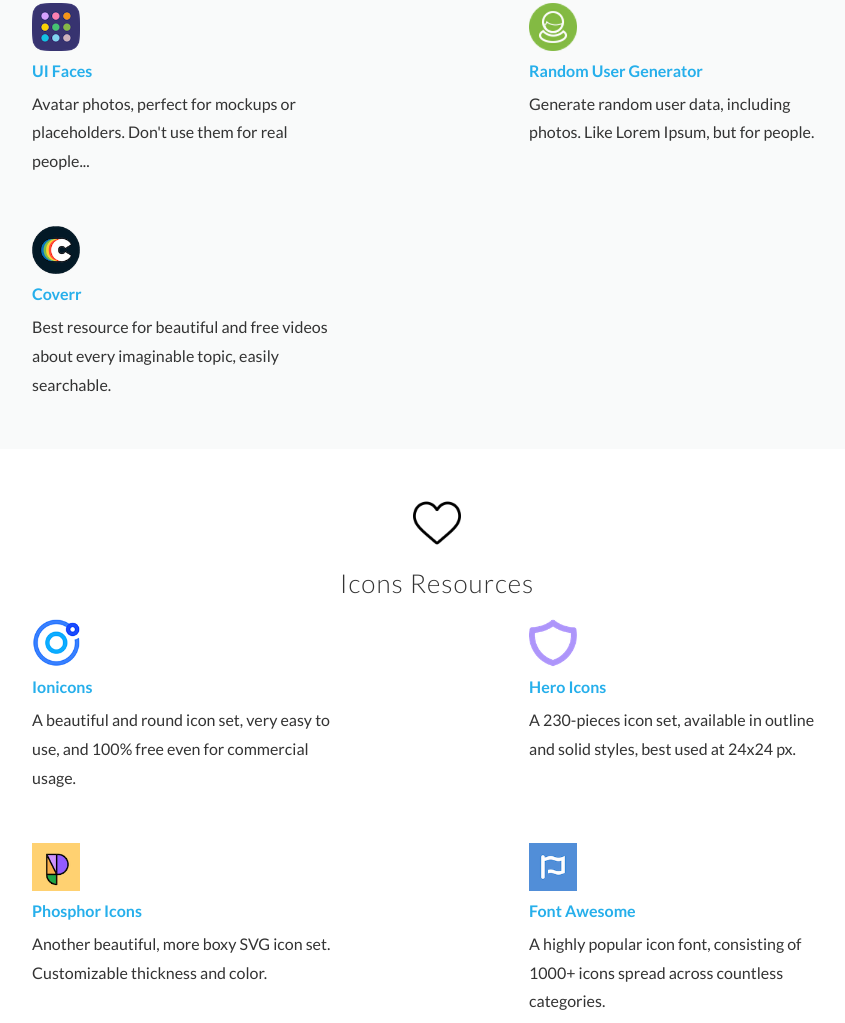
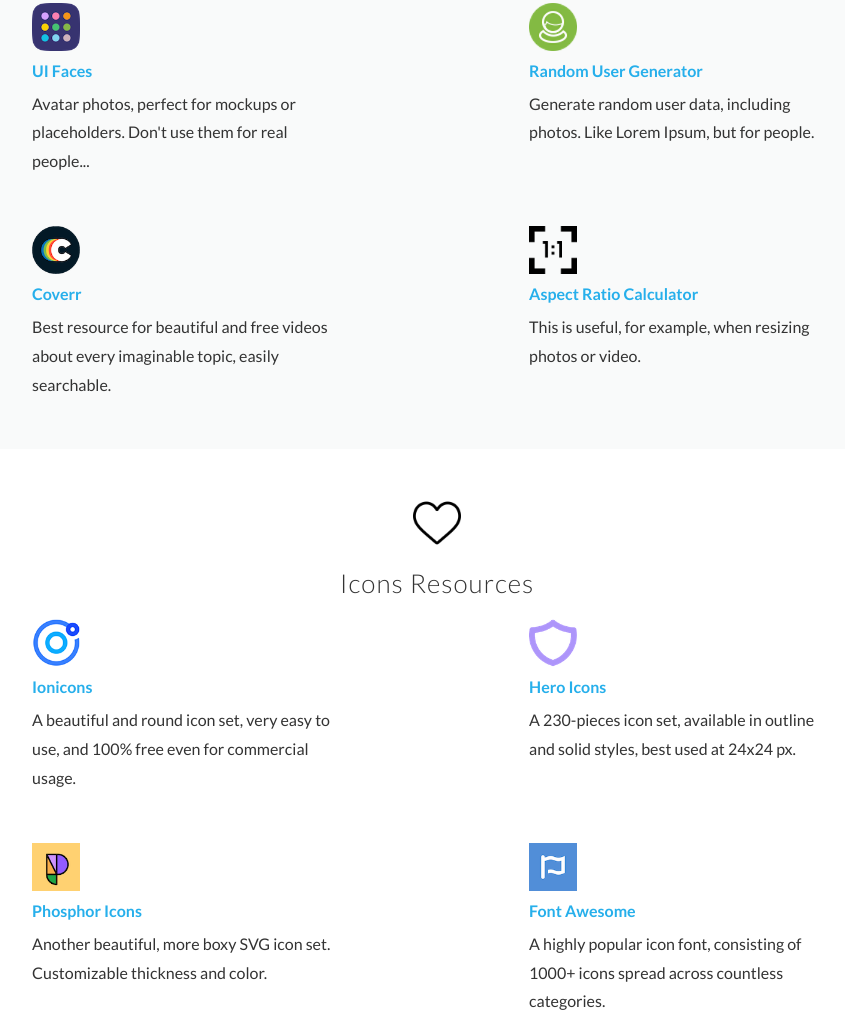
Before and after one commit to passaport/passaport.github.io, a plain HTML site: page index.html in a window 1280 px wide. Shown: the part 5326-6349 px from the top of the page, without its empty margins (203-1048 px from the left). Drawn offline with Linux system fonts and the light colour scheme.

Commit message:
Added new section item
Added new tool to my resources

```diff
--- a/index.html
+++ b/index.html
@@ -724,6 +724,21 @@
               topic, easily searchable.
             </p>
           </div>
+
+          <!-- Aspect Radion -->
+          <div class="item">
+            <img
+              class="item-icon"
+              src="img/ratio-icon.png"
+              alt="Andrew Logo Icon"
+            />
+            <a
+              href="https://andrew.hedges.name/experiments/aspect_ratio/"
+              target="_blank"
+              >Aspect Ratio Calculator</a
+            >
+            <p>This is useful, for example, when resizing photos or video.</p>
+          </div>
         </div>
       </section>
 
```
Also changed, not shown: img/ratio-icon.png (added), 1 other file.
